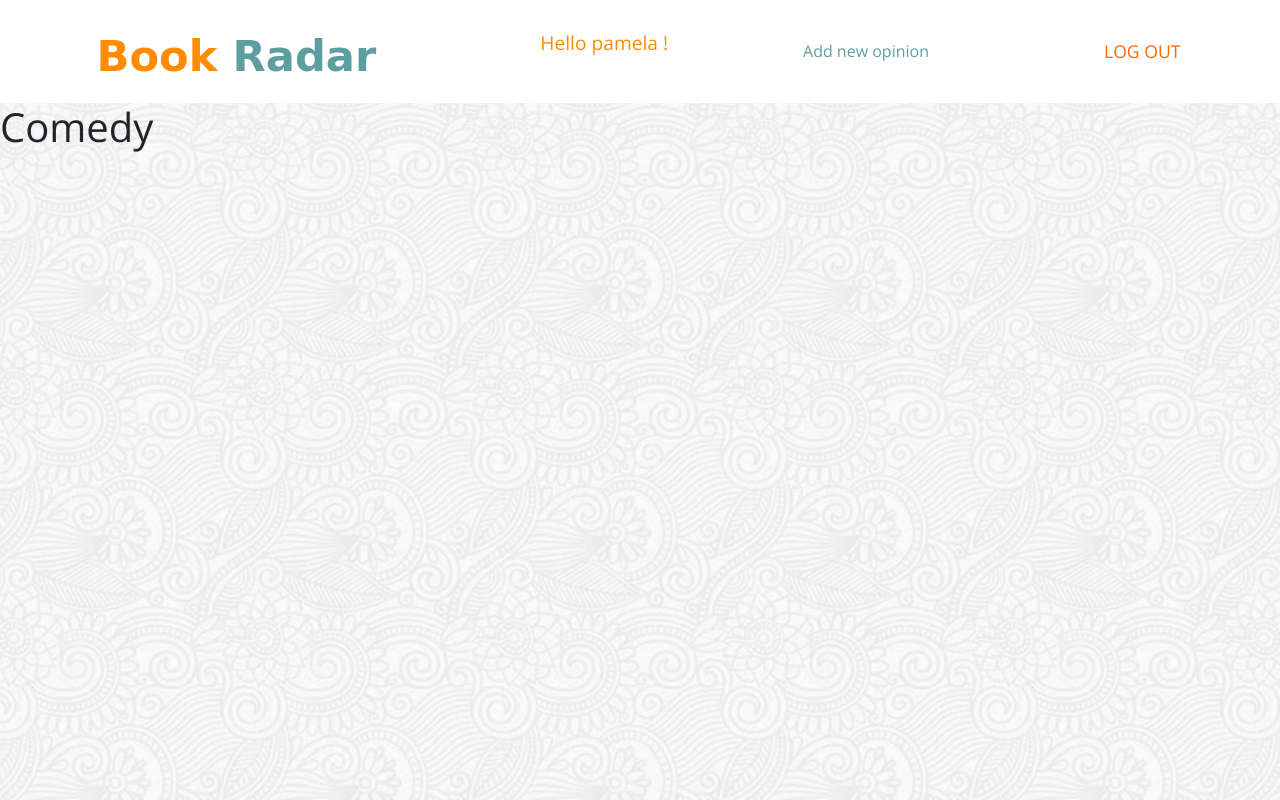
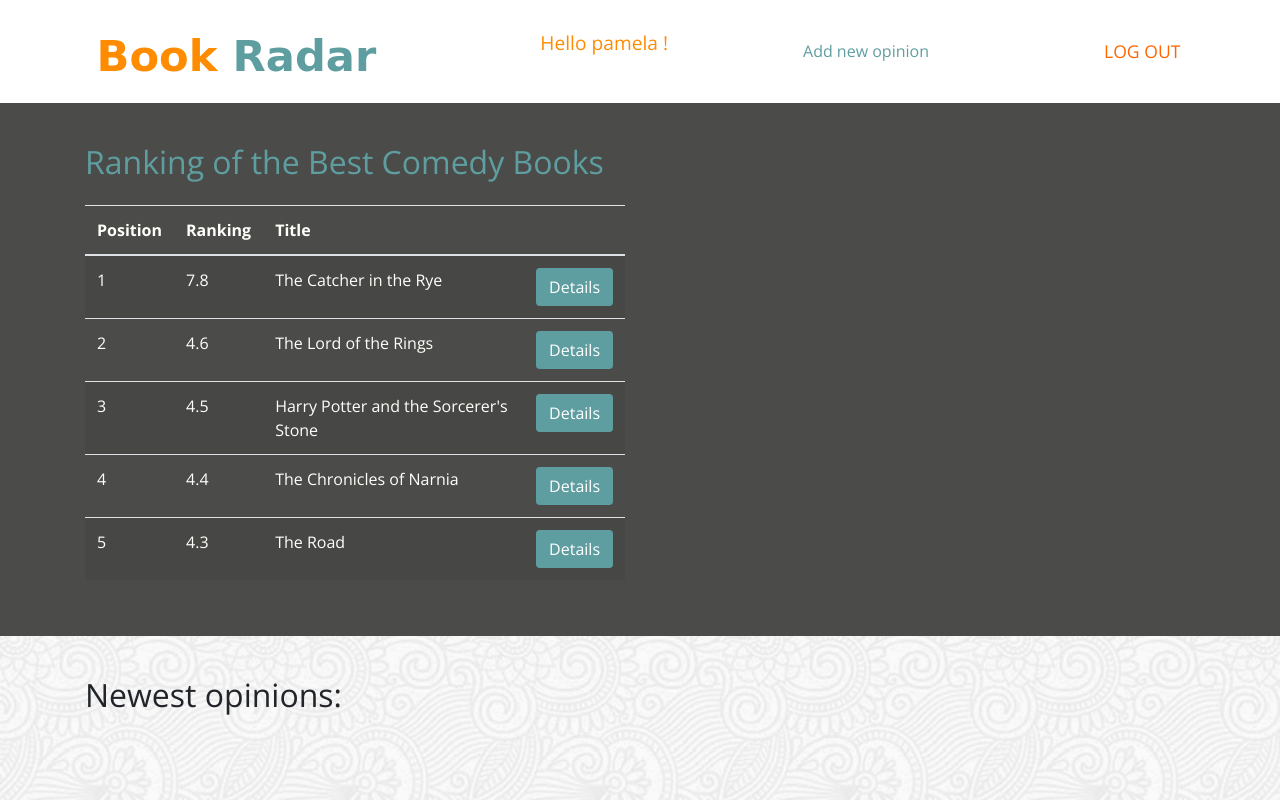
Before and after one commit to Pampellaa/Book-Radar, a Django app: page /type/7/ in a window 1280 px wide. Run offline with Django 5.2, Linux system fonts and the light colour scheme; a user stored in the database is signed in; data comes from the database, SQL or seed files in the repository; both versions use the stored data as it was after the commit; some libraries are stand-ins or nearby versions; some web fonts are replaced.

Commit message:
show genre

```diff
--- a/BookRadar/views.py
+++ b/BookRadar/views.py
@@ -79,12 +79,15 @@ class AddOpinionView(LoginRequiredMixin, View):
         else:
             return redirect('login')
 
-class BookTypeView(View):
+class BookTypeView(LoginRequiredMixin, View):
     def get(self, request, *args, **kwargs):
-        book_type = kwargs['book_type']
-        books = Book.objects.filter(type=book_type)
-        type_name = dict(BOOK_TYPES).get(book_type)
-        return render(request, 'book_type.html', {'books': books, 'type_name': type_name})
+        if request.user.is_authenticated:
+            book_type = kwargs['book_type']
+            books = Book.objects.filter(type=book_type).order_by('-ranking')
+            type_name = dict(BOOK_TYPES).get(book_type)
+            return render(request, 'book_type.html', {'books': books, 'type_name': type_name})
+        else:
+            return redirect('login')
 
 
     # def post(self, request):
--- a/templates/book_type.html
+++ b/templates/book_type.html
@@ -1,6 +1,44 @@
 {% extends 'index.html' %}
 
 {% block content %}
-<h1>{{ type_name }}</h1>
 
+    <section class="section-more padding-small">
+        <div class="container">
+            <h2 class="pb-3" style="color: cadetblue">Ranking of the Best {{ type_name }} Books</h2>
+            <div class="row">
+                <div class="col-md-6">
+                    <table class="table table-striped">
+                        <thead>
+                            <tr>
+                                <th>Position</th>
+                                <th>Ranking</th>
+                                <th>Title</th>
+                                <th></th>
+                            </tr>
+                        </thead>
+                        <tbody>
+                            {% for book in books %}
+                                <tr>
+                                    <td>{{ forloop.counter }}</td>
+                                    <td>{{ book.ranking }}</td>
+                                    <td>{{ book.title }}</td>
+                                    <td>
+                                        <button class="btn" style="background-color: cadetblue">
+                                            <a href="#" style="color: white">Details</a>
+                                        </button>
+                                    </td>
+                                </tr>
+                            {% endfor %}
+                        </tbody>
+                    </table>
+                </div>
+            </div>
+        </div>
+    </section>
+
+    <section class=" padding-small">
+        <div class="container">
+            <h2> Newest opinions: </h2>
+        </div>
+    </section>
 {% endblock %}
--- a/templates/index.html
+++ b/templates/index.html
@@ -34,7 +34,7 @@
                     </li>
                 </ul>
             {% else %}
-                <p style="color: darkorange">Hello stranger !</p>
+                <p style="color: darkorange">Log in to fully use the application</p>
                 <ul class="nav nounderline text-uppercase">
                     <li class="nav-item ml-4">
                         <a class="nav-link color-header" href="{% url 'login' %}">log in</a>
@@ -176,32 +176,34 @@
         </div>
     </section>
 
-
-<section class="padding-medium story bg-light" id="about">
+    <section class="padding-small details bg-light">
         <div class="container">
             <div class="row align-items-center">
-            <div class="col-md-6">
-                <h2 class="section-heading mb-4">Discover the Best Books by Genre</h2>
-                <ul class="book-types-list">
-                    {% for type in types %}
-                        <li>
-                            <a href="/type/{{ type.0 }}" class="genre-link">{{ type.1 }}</a>
-                        </li>
-                    {% endfor %}
-                </ul>
-            </div>
                 <div class="col-md-6">
                     <div class="text-center">
                         <img src="{% static 'images/genre2.jpg' %}" class="img-fluid genre-image" alt="Book Genre Image">
                     </div>
                 </div>
+                <div class="col-md-6 ">
+                    <div class="text-center text-md-left mt-4 ">
+                        <h2 class="font-weight-bold mb-3 text-center">Discover books by genre</h2>
+                        <ul class="book-types-list center" style="color: whitesmoke">
+                            {% for type in types %}
+                            <li>
+                                {% if user.is_authenticated %}
+                                    <a href="/type/{{ type.0 }}" style="color: darkorange">{{ type.1 }}</a>
+                                {% else %}
+                                    <a href="{% url 'login' %}"  style="color: darkorange">{{ type.1 }}</a>
+                                {% endif %}
+
+                            </li>
+                            {% endfor %}
+                        </ul>
+                    </div>
+                </div>
             </div>
         </div>
     </section>
-
-
-
-
 
 <section class="last-info-section padding-small" id="contact">
     <div class="container">
@@ -228,18 +230,6 @@
                                 href="index.html">Zapisz się</a></button>
                     </div>
                 </div>
-                <div class="container d-flex-row">
-                    <a href="https://www.facebook.com/ZaplanujJedzonko">
-                        <i class="fab fa-facebook-square mr-4 icon-social"></i>
-                    </a>
-                    <a href="https://twitter.com/ZaplanujJedzonko">
-                        <i class="fab fa-twitter-square mr-4 icon-social"></i>
-
-                    </a>
-                    <a href="https://www.instagram.com/ZaplanujJedzonko">
-                        <i class="fab fa-instagram icon-social"></i>
-                    </a>
-                </div>
             </div>
         </div>
     </div>
```
Also changed, not shown: db.sqlite3. Lines whose indentation alone changed are shown as unchanged.
